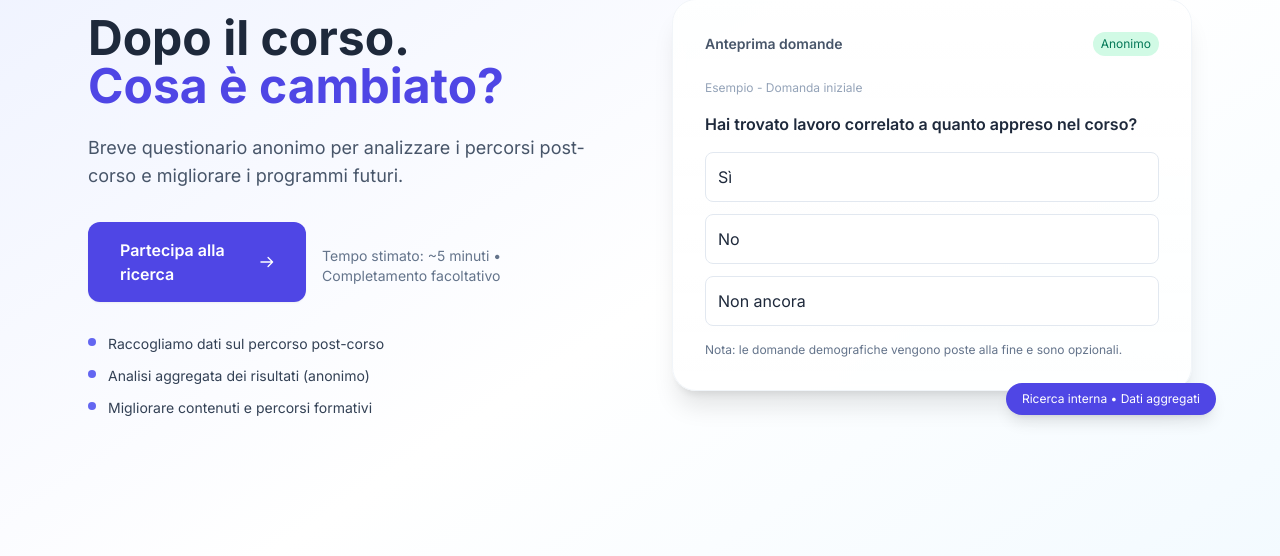
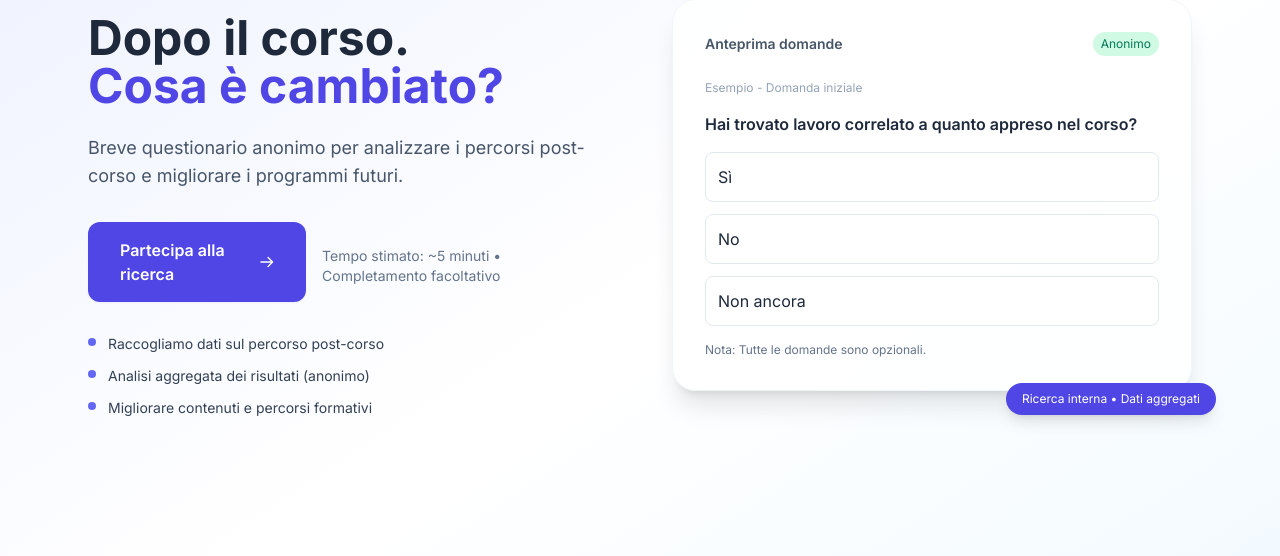
Before and after one commit to Gianpi612/etjca_py, a Flask app: page / in a window 1280 px wide. Shown: the part 108-664 px from the top of the page. Run offline with Flask 3, Linux system fonts and the light colour scheme; some libraries are stand-ins or nearby versions.

Commit message:
Update note to indicate all questions are optional

```diff
--- a/templates/intro.html
+++ b/templates/intro.html
@@ -86,7 +86,7 @@
             </div>
 
             <div class="mt-6 text-xs text-slate-500">
-              Nota: le domande demografiche vengono poste alla fine e sono opzionali.
+              Nota: Tutte le domande sono opzionali.
             </div>
           </div>
         </div>
```
